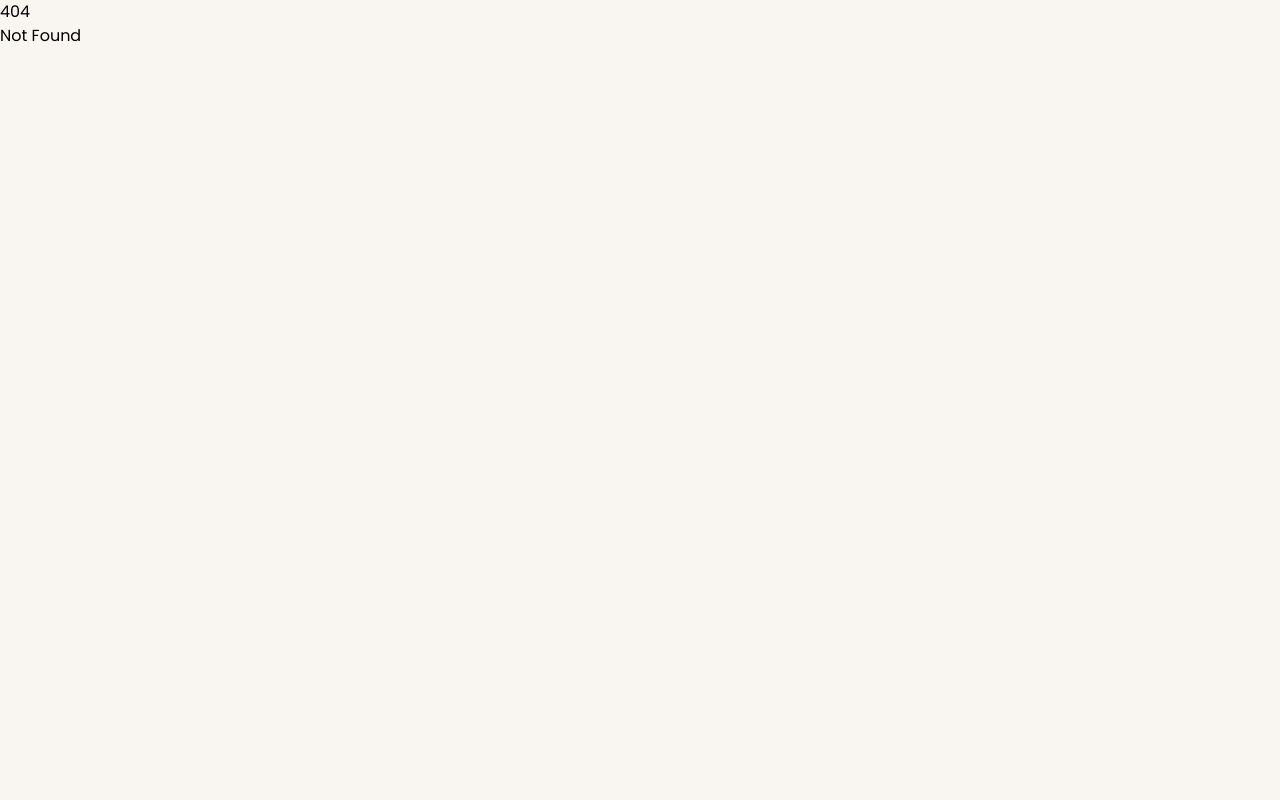
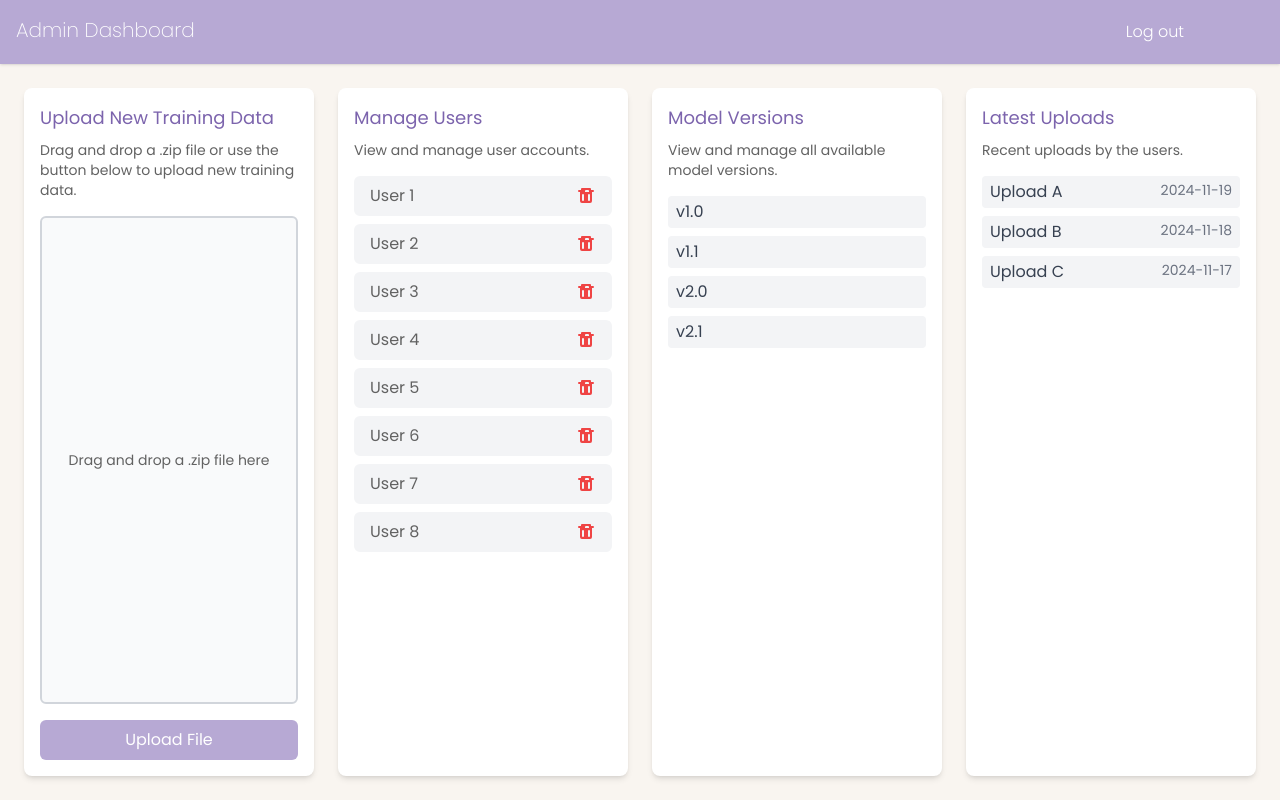
Before and after one commit to kaisaarumeel/skin-cancer-detector, a SvelteKit app in the folder client/: page /admin in a window 1280 px wide. Before the commit this address had no page. Built offline with nearby package versions, Linux system fonts and the light colour scheme.

Commit message:
#8 Added admin dashboard

```diff
--- /dev/null
+++ b/client/src/components/AdminUpload.svelte
@@ -0,0 +1,104 @@
+<script lang="ts">
+   let isDragging: boolean = false; // State to indicate drag-and-drop activity
+    let uploadedFile: File | null = null; // State to hold the uploaded file, initially null
+    let submitEnabled: boolean = false; // Submit button visibility
+
+    const handleDrop = (event: DragEvent) => {
+      event.preventDefault();
+      event.stopPropagation();
+      isDragging = false;
+
+      if (event.dataTransfer?.files && event.dataTransfer.files.length > 0) {
+        const file = event.dataTransfer.files[0];
+        if (file.type === "application/zip") {
+          uploadedFile = file;
+          submitEnabled = true; // Enable submit button after file upload
+        } else {
+          alert("Please upload a .zip file.");
+        }
+      }
+    };
+
+    const handleDragOver = (event: DragEvent) => {
+      event.preventDefault();
+      isDragging = true;
+    };
+
+    const handleDragLeave = () => {
+      isDragging = false;
+    };
+
+    const handleKeyDown = (event: KeyboardEvent) => {
+      if (event.key === "Enter" || event.key === " ") {
+        document.getElementById("fileUpload")?.click();
+      }
+    };
+
+    const handleFileSelect = (event: Event) => {
+      const target = event.target as HTMLInputElement;
+      const file = target.files?.[0];
+      if (file && file.type === "application/zip") {
+        uploadedFile = file;
+        submitEnabled = true; // Enable submit button after file upload
+      } else {
+        alert("Please upload a .zip file.");
+      }
+    };
+
+    const handleSubmit = () => {
+      if (uploadedFile) {
+        alert(`File ${uploadedFile.name} has been submitted successfully!`);
+        // Logic to handle file submission goes here
+        uploadedFile = null;
+        submitEnabled = false; // Reset after submission
+      }
+    };
+
+</script>
+
+<div class="bg-white rounded-lg shadow-md p-4 flex flex-col items-start relative h-full">
+    <h2 class="text-lg font-regular text-secondary">Upload New Training Data</h2>
+    <p class="text-sm text-tertiary mt-2">Drag and drop a .zip file or use the button below to upload new training data.</p>
+
+    <div
+      role="button"
+      aria-label="File upload drop zone"
+      tabindex="0"
+      class={`mt-4 w-full h-full min-h-40 border-2 ${
+        isDragging ? "border-secondary bg-primary" : "border-gray-300 bg-gray-50"
+      } rounded-md flex items-center justify-center text-tertiary`}
+      on:dragover={handleDragOver}
+      on:dragleave={handleDragLeave}
+      on:drop={handleDrop}
+      on:keydown={handleKeyDown}
+    >
+      {#if uploadedFile}
+        <p class="text-sm text-tertiary">Uploaded: {uploadedFile.name}</p>
+      {:else}
+        <p class="text-sm text-tertiary">Drag and drop a .zip file here</p>
+      {/if}
+    </div>
+
+    <label
+      class="mt-4 w-full py-2 px-4 bg-primary text-white rounded-md text-center cursor-pointer hover:bg-secondary"
+      for="fileUpload"
+    >
+      {uploadedFile ? "Replace File" : "Upload File"}
+    </label>
+    <input
+      id="fileUpload"
+      type="file"
+      accept=".zip"
+      class="hidden"
+      on:change={handleFileSelect}
+    />
+
+    {#if submitEnabled}
+      <button
+        class="mt-4 w-full py-2 px-4 bg-primary text-white rounded-md hover:bg-secondary"
+        on:click={handleSubmit}
+      >
+        Submit
+      </button>
+    {/if}
+  </div>
--- a/client/src/components/TopBar.svelte
+++ b/client/src/components/TopBar.svelte
@@ -7,6 +7,6 @@
     }
 </script>
 
-<div class="h-16 w-full bg-primary flex flex-col items-end justify-center pr-20 font-light text-white">
+<div class="shadow h-16 w-full bg-primary flex flex-col items-end justify-center pr-20 font-light text-white">
     <button on:click={handleLogout}>Log out</button>
 </div>
--- /dev/null
+++ b/client/src/components/UserList.svelte
@@ -0,0 +1,51 @@
+<script  lang="ts">
+    let users = [
+    { id: 1, name: "User 1" },
+    { id: 2, name: "User 2" },
+    { id: 3, name: "User 3" },
+    { id: 4, name: "User 4" },
+    { id: 5, name: "User 5" },
+    { id: 6, name: "User 6" },
+    { id: 7, name: "User 7" },
+    { id: 8, name: "User 8" },
+    { id: 9, name: "User 9" },
+    { id: 10, name: "User 10" },
+    { id: 11, name: "User 9" },
+    { id: 12, name: "User 10" },
+  ];
+
+  const deleteUser = (id: number) => {
+    // Remove the user with the given id from the list
+    users = users.filter(user => user.id !== id);
+  };
+</script>
+
+<div class="bg-white rounded-lg shadow-md p-4 flex flex-col items-start">
+    <h2 class="text-lg font-regular text-secondary">Manage Users</h2>
+    <p class="text-sm text-tertiary mt-2">View and manage user accounts.</p>
+    <ul class="mt-4 w-full space-y-2 max-h-96 overflow-y-auto">
+      {#each users as user (user.id)}
+        <li class="flex justify-between items-center bg-gray-100 py-2 px-4 rounded-md">
+          <span class="text-tertiary">{user.name}</span>
+          <button
+            class="text-red-500 hover:text-red-700 focus:outline-none"
+            aria-label="Delete user"
+            on:click={() => deleteUser(user.id)}
+          >
+            <svg
+              xmlns="http://www.w3.org/2000/svg"
+              class="h-5 w-5"
+              viewBox="0 0 20 20"
+              fill="currentColor"
+            >
+              <path
+                fill-rule="evenodd"
+                d="M6 2a1 1 0 00-1 1v1H3a1 1 0 100 2h1v9a2 2 0 002 2h8a2 2 0 002-2V6h1a1 1 0 100-2h-2V3a1 1 0 00-1-1H6zm3 3a1 1 0 011-1h2a1 1 0 011 1v1H9V5zm5 4a1 1 0 10-2 0v5a1 1 0 102 0V9zm-6 0a1 1 0 10-2 0v5a1 1 0 102 0V9z"
+                clip-rule="evenodd"
+              />
+            </svg>
+          </button>
+        </li>
+      {/each}
+    </ul>
+  </div>
--- /dev/null
+++ b/client/src/routes/admin/+page.svelte
@@ -0,0 +1,54 @@
+<script lang="ts">
+    import { goto } from '$app/navigation';
+    import UserList from '../../components/UserList.svelte';
+    import AdminUpload from '../../components/AdminUpload.svelte';
+    function handleLogout() {
+      // Add logout endpoint/logic here later
+      goto('/home');
+    }
+
+    // Placeholders for card data to be changed
+    let latestUploads = [
+      { id: 1, name: "Upload A", date: "2024-11-19" },
+      { id: 2, name: "Upload B", date: "2024-11-18" },
+      { id: 3, name: "Upload C", date: "2024-11-17" }
+    ];
+
+    let modelVersions = ["v1.0", "v1.1", "v2.0", "v2.1"];
+
+  </script>
+
+  <div class="h-screen flex flex-col">
+    <header class="bg-primary shadow h-16 p-4 flex justify-between">
+      <h1 class="text-xl font-extralight text-white">Admin Dashboard</h1>
+      <button class="pr-20 font-light text-white" on:click={handleLogout}>Log out</button>
+    </header>
+
+    <div class="p-6 flex-1 grid grid-cols-1 md:grid-cols-2 lg:grid-cols-4 gap-6">
+      <AdminUpload></AdminUpload>
+      <UserList></UserList>
+
+      <div class="bg-white rounded-lg shadow-md p-4 flex flex-col items-start">
+        <h2 class="text-lg font-regular text-secondary">Model Versions</h2>
+        <p class="text-sm text-tertiary mt-2">View and manage all available model versions.</p>
+        <ul class="mt-4 w-full space-y-2 text-gray-700">
+          {#each modelVersions as version}
+            <li class="py-1 px-2 bg-gray-100 rounded">{version}</li>
+          {/each}
+        </ul>
+      </div>
+
+      <div class="bg-white rounded-lg shadow-md p-4 flex flex-col items-start">
+        <h2 class="text-lg font-regular text-secondary">Latest Uploads</h2>
+        <p class="text-sm text-tertiary mt-2">Recent uploads by the users.</p>
+        <ul class="mt-4 w-full space-y-2 text-gray-700">
+          {#each latestUploads as upload}
+            <li class="py-1 px-2 bg-gray-100 rounded flex justify-between">
+              <span>{upload.name}</span>
+              <span class="text-sm text-gray-500">{upload.date}</span>
+            </li>
+          {/each}
+        </ul>
+      </div>
+    </div>
+  </div>
--- a/client/src/routes/results/+page.svelte
+++ b/client/src/routes/results/+page.svelte
@@ -11,7 +11,7 @@
   <div class="h-screen flex flex-col relative">
     <TopBar></TopBar>
 
-    <div class="h-full w-full flex flex-col items-center justify-center">
+    <div class="h-full w-full p-10 flex flex-col items-center justify-center">
         <h1 class="text-secondary text-3xl font-extralight mb-20">Results</h1>
         <p class="text-tertiary mb-10">Based on your uploaded image, it is likely that your mole is malignant.</p>
         <div class="p-8 h-20 bg-slate-50 flex items-center justify-center shadow-lg"> Model's prediction: 85% malignant.</div>
--- a/client/src/routes/upload/+page.svelte
+++ b/client/src/routes/upload/+page.svelte
@@ -1,10 +1,10 @@
-<script>
+<script lang="ts">
   import TopBar from "../../components/TopBar.svelte";
   import Guide from "../../components/Guide.svelte";
   import { goto } from '$app/navigation';
 
   function getResults() {
-    // Add sign in endpoint/logic here
+    // Add sign-in endpoint/logic here
     goto('/results');
   }
 
@@ -21,8 +21,10 @@
 
   let fileName = "No file chosen";
 
-  function handleFileChange(event) {
-    const file = event.target.files[0];
+  // Updated function with TypeScript type annotation
+  function handleFileChange(event: Event) {
+    const input = event.target as HTMLInputElement; // Type assertion
+    const file = input.files?.[0]; // Use optional chaining
     if (file) {
       fileName = file.name;
     } else {
@@ -35,9 +37,9 @@
   <TopBar></TopBar>
 
   <!-- Guide Component as an Overlay -->
-  {#if currentStep < totalSteps} <!-- Directly check if currentStep is less than or equal to totalSteps -->
+  {#if currentStep < totalSteps}
     <div class="backdrop-blur-sm absolute top-0 left-0 w-full h-full bg-opacity-50 flex items-center justify-center">
-        <Guide {currentStep} on:nextStep={nextStep}></Guide>
+      <Guide {currentStep} on:nextStep={nextStep}></Guide>
     </div>
   {/if}
 
@@ -78,7 +80,6 @@
 
       <form class="mt-10 w-full">
         <div class="flex items-center bg-slate-50 shadow-md p-3 rounded-lg justify-between">
-
           <label for="fileInput" class="p-2 border-tertiary border rounded-2xl flex items-center text-tertiary font-light cursor-pointer mr-4 hover:bg-stone-200">
             <img src="upload-file.png" alt="Upload a File" class="h-5 mr-4">
             Upload File
@@ -94,13 +95,11 @@
           <span class="text-tertiary">{fileName}</span>
 
           <input
-          type="submit"
-          class="pt-3 pb-3 pr-5 pl-5 bg-primary text-white font-light rounded-md cursor-pointer hover:bg-secondary "
-          value="Submit"
-        />
+            type="submit"
+            class="pt-3 pb-3 pr-5 pl-5 bg-primary text-white font-light rounded-md cursor-pointer hover:bg-secondary "
+            value="Submit"
+          />
         </div>
-
-
       </form>
 
       <button on:click={getResults} class="w-1/2 p-3 bg-primary text-white font-light rounded-md cursor-pointer mt-10 hover:bg-secondary shadow-l">Analyze</button>
--- a/client/tailwind.config.ts
+++ b/client/tailwind.config.ts
@@ -9,6 +9,7 @@ export default {
         primary: '#B7A9D4',   // Lighter purple
         secondary: '#7C64AD', // Darker purple
         tertiary: '#626262',  // Brown used for text
+        accent: '#F7EEE4', // Darker beige used for the background accent
       },
     },
   },
```
